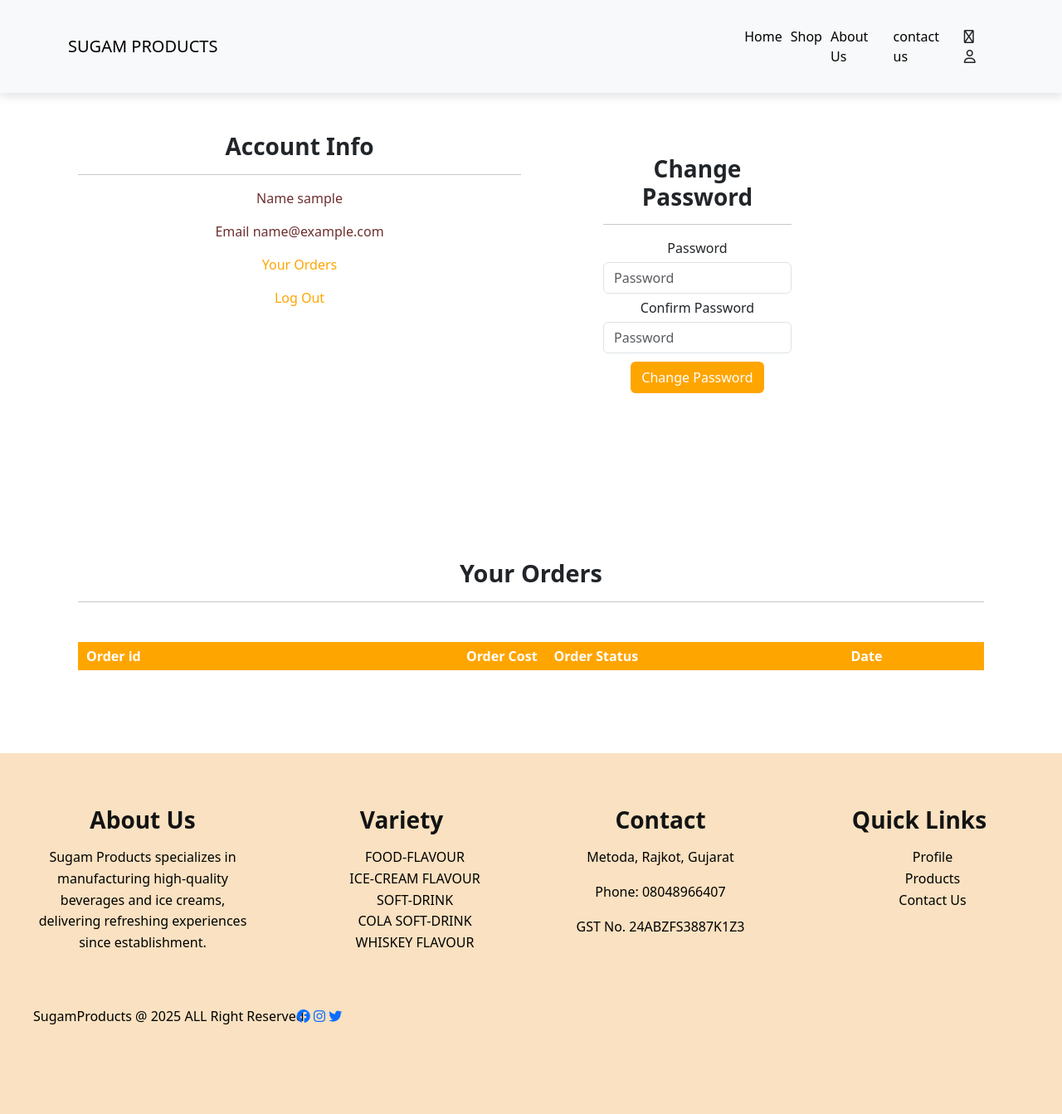
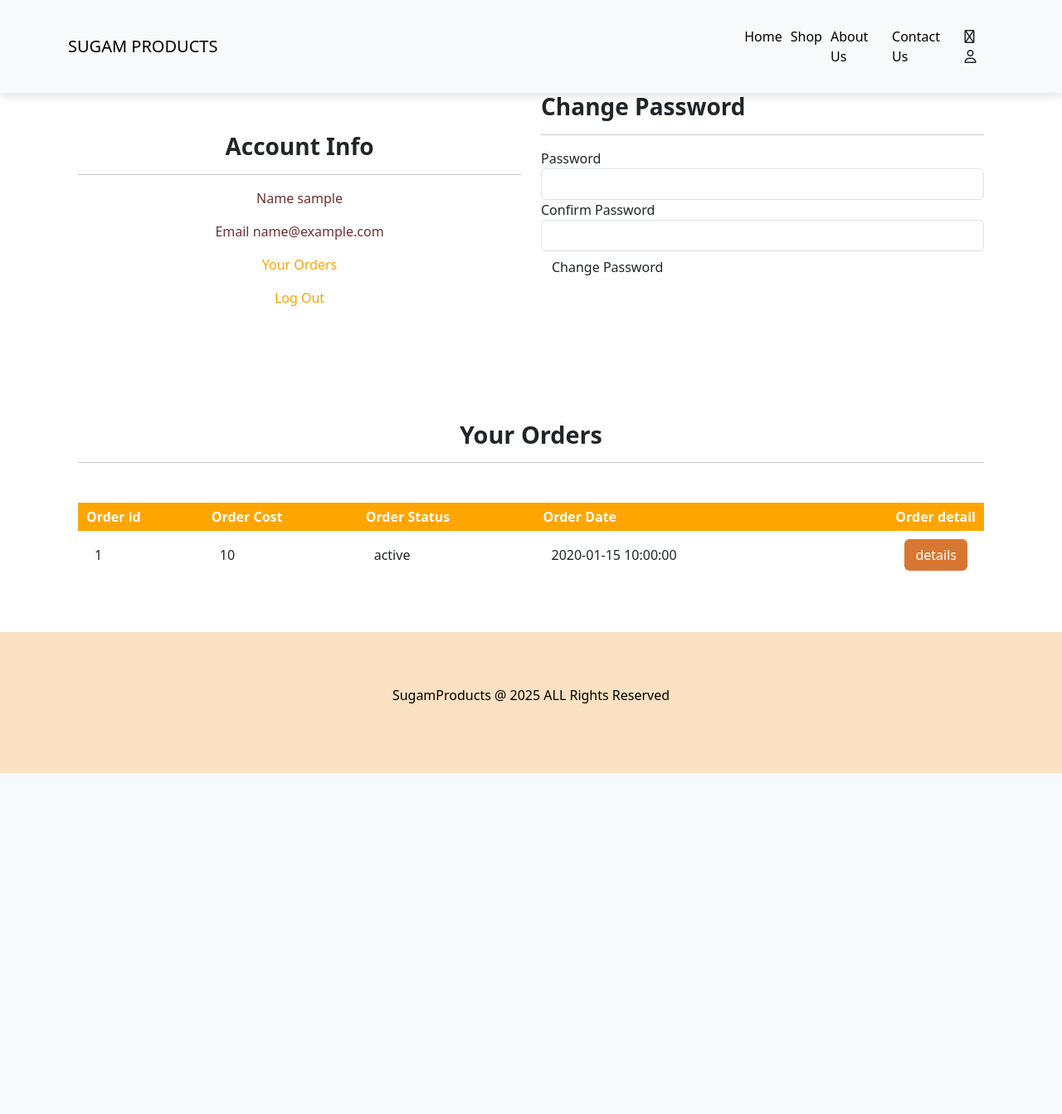
Before and after one commit to riyajagani/Sugam_Products, a PHP site: page /Account.php in a window 1280 px wide. Shown: the whole page at 83% size. After the commit the page ends 932 px from the top, so only its background shows below. Run offline with PHP 8.4, Linux system fonts and the light colour scheme; the visitor is signed in with stand-in values (Sample User, id 1); tables that the repository leaves empty or names only in its code hold one stand-in row (values such as "Sample post"); data that the repository does not hold is empty; some libraries are stand-ins or nearby versions.

Commit message:
Account and product view

```diff
--- a/Account.php
+++ b/Account.php
@@ -1,15 +1,15 @@
 <?php
 session_start();
 include('server/connection.php');
-if(!isset($_SESSION['logged_in'])){
+
+if (!isset($_SESSION['logged_in'])) {
     header('location: login.php');
     exit;
 }
-if(isset($_GET['logout']))
-{
-    if(isset($_SESSION['logged_in']))
-    {
-        unset($_SESSION['loggen_in']);
+
+if (isset($_GET['logout'])) {
+    if (isset($_SESSION['logged_in'])) {
+        unset($_SESSION['logged_in']);
         unset($_SESSION['user_email']);
         unset($_SESSION['user_name']);
         header('location: login.php');
@@ -17,41 +17,35 @@ if(isset($_GET['logout']))
     }
 }
 
-if(isset($_POST['change_password']))
-{
-    $password= $_POST['password'];
-    $confirmPassword=$_POST['confirmPassword'];
-    $user_email=$_SESSION['user_email'];
-    if($password !== $confirmPassword){
+if (isset($_POST['change_password'])) {
+    $password = $_POST['password'];
+    $confirmPassword = $_POST['confirmPassword'];
+    $user_email = $_SESSION['user_email'];
+
+    if ($password !== $confirmPassword) {
         header('location: Account.php?error=Passwords dont match');
-    }
-    else if(strlen($password)<6){
-        header('location: Account.php?error=Password must be at least 6 charachters');
-    }
+    } else if (strlen($password) < 6) {
+        header('location: Account.php?error=Password must be at least 6 characters');
+    } else {
+        $stmt = $conn->prepare("UPDATE users SET user_password=? WHERE user_email=?");
+        $stmt->bind_param('ss', $password, $user_email);
 
-        else{
-           $stmt= $conn->prepare("UPDATE users  SET user_password=? WHERE user_email =?");
-            $stmt->bind_param('ss',$password,$user_email);
-            if($stmt->execute())
-            {
+        if ($stmt->execute()) {
             header('location: Account.php?message=password has been updated successfully');
-            }
-            else{
+        } else {
             header('location: Account.php?error=could not update password');
         }
     }
+}
 
-}
-if(isset($_SESSION['logged_in']))
-{
-    $user_id=$_SESSION['user_id'];
-    $stmt= $conn->prepare("SELECT * FROM orders WHERE user_id=? ");
-    $stmt->bind_param('i',$user_id);
+if (isset($_SESSION['logged_in'])) {
+    $user_id = $_SESSION['user_id'];
+    $stmt = $conn->prepare("SELECT * FROM orders WHERE user_id=?");
+    $stmt->bind_param('i', $user_id);
     $stmt->execute();
-    $orders=$stmt->get_result();
+    $orders = $stmt->get_result();
 }
 ?>
-
 
 <!DOCTYPE html>
 <html lang="en">
@@ -71,11 +65,8 @@ if(isset($_SESSION['logged_in']))
 
 <body>
 
-
     <nav class="navbar navbar-expand-lg navbar-light bg-light py-3 fixed-top">
         <div class="container">
-            <!-- add logo -->
-            <!-- <img src="assets/imags/logo.png" /> -->
             <a class="navbar-brand" href="#">SUGAM PRODUCTS</a>
             <button class="navbar-toggler" type="button" data-bs-toggle="collapse"
                 data-bs-target="#navbarSupportedContent" aria-controls="navbarSupportedContent" aria-expanded="false"
@@ -84,72 +75,54 @@ if(isset($_SESSION['logged_in']))
             </button>
             <div class="collapse navbar-collapse nav-buttons" id="navbarSupportedContent">
                 <ul class="navbar-nav me-auto mb-2 mb-lg-0">
-                    <li class="nav-item">
-                        <a class="nav-link" href="index.html">Home</a>
-                    </li>
-                    <li class="nav-item">
-                        <a class="nav-link" href="shop.html">Shop</a>
-                    </li>
-                    <li class="nav-item">
-                        <a class="nav-link" href="#">About Us</a>
-                    </li>
-
-                    <li class="nav-item">
-                        <a class="nav-link" href="#">contact us</a>
-                    </li>
+                    <li class="nav-item"><a class="nav-link" href="index.html">Home</a></li>
+                    <li class="nav-item"><a class="nav-link" href="shop.html">Shop</a></li>
+                    <li class="nav-item"><a class="nav-link" href="#">About Us</a></li>
+                    <li class="nav-item"><a class="nav-link" href="#">Contact Us</a></li>
                     <li class="nav-item">
                         <i class="fa-solid fa-cart-shopping"></i>
                         <i class="fa-solid fa-user"></i>
                     </li>
-
-
-
+                </ul>
             </div>
         </div>
     </nav>
 
-
-    <!-- account -->
     <section class="my-5 py-5">
         <div class="row container mx-auto">
             <div class="text-center mt-3 pt-5 col-lg-6 col-md-12 col-sm-12">
                 <h3 class="font-weight-bold">Account Info</h3>
                 <hr class="mx-auto">
                 <div class="account-info">
-                    <p>Name <span><?php if(isset($_SESSION['user_name'])){echo $_SESSION['user_name'];}?></span></p>
-                    <p>Email <span><?php if(isset($_SESSION['user_email'])) {echo $_SESSION['user_email'];}?></span></p>
-                    <p><a href="#orders" id="orders-btn"> Your Orders</a></p>
+                    <p>Name <span><?php if (isset($_SESSION['user_name'])) { echo $_SESSION['user_name']; } ?></span></p>
+                    <p>Email <span><?php if (isset($_SESSION['user_email'])) { echo $_SESSION['user_email']; } ?></span></p>
+                    <p><a href="#orders" id="orders-btn">Your Orders</a></p>
                     <p><a href="Account.php?logout=1" id="logout-btn">Log Out</a></p>
                 </div>
             </div>
 
             <div class="col-lg-6 col-md-10 col-sm-12">
-                <form action="" id="account-form" method="POST" action="Account.php">
-                    <p class="text-center" style="color: red"><?php if(isset($_GET['error'])){echo $_GET['error'];}?></p>
-                    <p class="text-center" style="color: green"><?php if(isset($_GET['message'])){echo $_GET['message'];}?></p>
+                <form method="POST" action="Account.php">
+                    <p class="text-center text-danger"><?php if (isset($_GET['error'])) { echo $_GET['error']; } ?></p>
+                    <p class="text-center text-success"><?php if (isset($_GET['message'])) { echo $_GET['message']; } ?></p>
                     <h3>Change Password</h3>
                     <hr class="mx-auto">
                     <div class="form-group">
                         <label for="">Password</label>
-                        <input type="password" class="form-control" id="account-password" placeholder="Password" name="password" required>
+                        <input type="password" class="form-control" name="password" required>
                     </div>
                     <div class="form-group">
                         <label for="">Confirm Password</label>
-                        <input type="password" class="form-control" id="account-password-confirm" placeholder="Password" name="confirmPassword" required>
+                        <input type="password" class="form-control" name="confirmPassword" required>
                     </div>
                     <div class="form-group">
-                        <input type="submit" value="Change Password" name="change_password" class="btn" id="change-pass-btn">
+                        <input type="submit" value="Change Password" name="change_password" class="btn">
                     </div>
                 </form>
             </div>
         </div>
     </section>
 
-
-
-
-
-<!-- Orders -->
     <section id="orders" class="orders container my-5 py-3">
         <div class="container mt-2">
             <h2 class="font-weight-bold text-center">Your Orders</h2>
@@ -159,105 +132,35 @@ if(isset($_SESSION['logged_in']))
                     <th>Order id</th>
                     <th>Order Cost</th>
                     <th>Order Status</th>
-                <th>Date</th>
+                    <th>Order Date</th>
+                    <th>Order detail</th>
                 </tr>
-            <?php while($orders->fetch_assoc()){?>
+                <?php while ($row = $orders->fetch_assoc()) { ?>
                 <tr>
                     <td>
-                    <div class="product-info">
-                        <!-- <img src="product3.png" alt=""> -->
-                        <div>
-                            <p class="mt-3"><?php echo $row['order_id'];?></p>
-                        </div>
-                    </div>
+
+                        <span><?php echo $row['order_id']; ?></span>
                     </td>
+                    <td><span><?php echo $row['order_cost']; ?></span></td>
+                    <td><span><?php echo $row['order_status']; ?></span></td>
+                    <td><span><?php echo $row['order_date']; ?></span></td>
                     <td>
-                    <span><?php echo $row['order_cost'];?></span>
+                        <form>
+                            <input class="btn order-details-btn" type="submit" value="details"/>
+                        </form>
                     </td>
-
-                <td>
-                    <span><?php echo $row['order_status'];?></span>
-                </td>
-                <td>
-                    <span><?php echo $row['order_date'];?></span>
-                </td>
-
-
                 </tr>
                 <?php } ?>
-
-
-
             </table>
-
-
-
         </div>
-
-
     </section>
-
-
-
-
-
-
-
-
-
-
-
-
-
 
     <footer class="footer">
         <div class="footer-content">
-            <div>
-                <h3>About Us</h3>
-                <p>Sugam Products specializes in manufacturing high-quality beverages and ice creams, delivering
-                    refreshing
-                    experiences since establishment.</p>
-            </div>
-            <div>
-                <h3>Variety</h3>
-                <ul>
-                    <li>FOOD-FLAVOUR</li>
-                    <li>ICE-CREAM FLAVOUR</li>
-                    <li>SOFT-DRINK</li>
-                    <LI>COLA SOFT-DRINK</LI>
-                    <li>WHISKEY FLAVOUR</li>
-                </ul>
-            </div>
-            <div>
-                <h3>Contact</h3>
-                <p>Metoda, Rajkot, Gujarat</p>
-                <p>Phone: 08048966407</p>
-                <p>GST No. 24ABZFS3887K1Z3</p>
-            </div>
-            <div>
-                <h3>Quick Links</h3>
-                <ul>
-                    <li>Profile</li>
-                    <li>Products</li>
-                    <li>Contact Us</li>
-                </ul>
-            </div>
-            <div class="col-lg-3 col-md-5 col-sm-12 mb-4 text-nowrap mb-2 ">
-                <p>SugamProducts @ 2025 ALL Right Reserved</p>
-            </div>
-            <div class="col-lg-3 col-md-5 col-sm-12 mb-4">
-                <a href="#"><i class="fab fa-facebook"></i></a>
-                <a href="#"><i class="fab fa-instagram"></i></a>
-                <a href="#"><i class="fab fa-twitter"></i></a>
-            </div>
+            <p>SugamProducts @ 2025 ALL Rights Reserved</p>
         </div>
     </footer>
 
-
-
-    <script src="https://cdn.jsdelivr.net/npm/bootstrap@5.3.3/dist/js/bootstrap.bundle.min.js"
-        integrity="sha384-YvpcrYf0tY3lHB60NNkmXc5s9fDVZLESaAA55NDzOxhy9GkcIdslK1eN7N6jIeHz"
-        crossorigin="anonymous"></script>
+    <script src="https://cdn.jsdelivr.net/npm/bootstrap@5.3.3/dist/js/bootstrap.bundle.min.js"></script>
 </body>
-
 </html>
--- a/style.css
+++ b/style.css
@@ -472,10 +472,10 @@ th:last-child{
     padding: 5px 10px;
     color: white;
     background-color: orange;
-    text-align: left;
+    /* text-align: left; */
 }
 .orders th:nth-child(2){
-    text-align: right;
+    /* text-align: right; */
 }
 .orders td{
     padding: 10px 20px;
@@ -486,6 +486,11 @@ th:last-child{
     height: 80px;
     margin-right: 10px;
 }
+.orders .order-details-btn
+{
+    color:white;
+    background-color: #d87731;
+}
 /* checkout */
 #checkout-form .checkout-small-element{
     display: inline-block;
```
Also changed, not shown: order_details.php (added, +48 -0 lines). Lines whose indentation alone changed are shown as unchanged.
